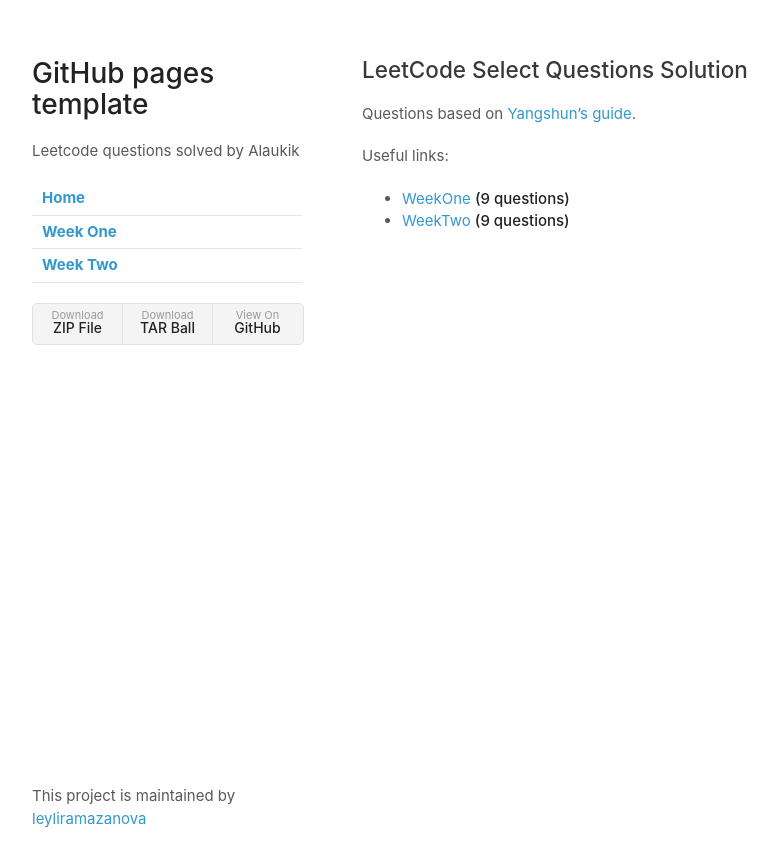
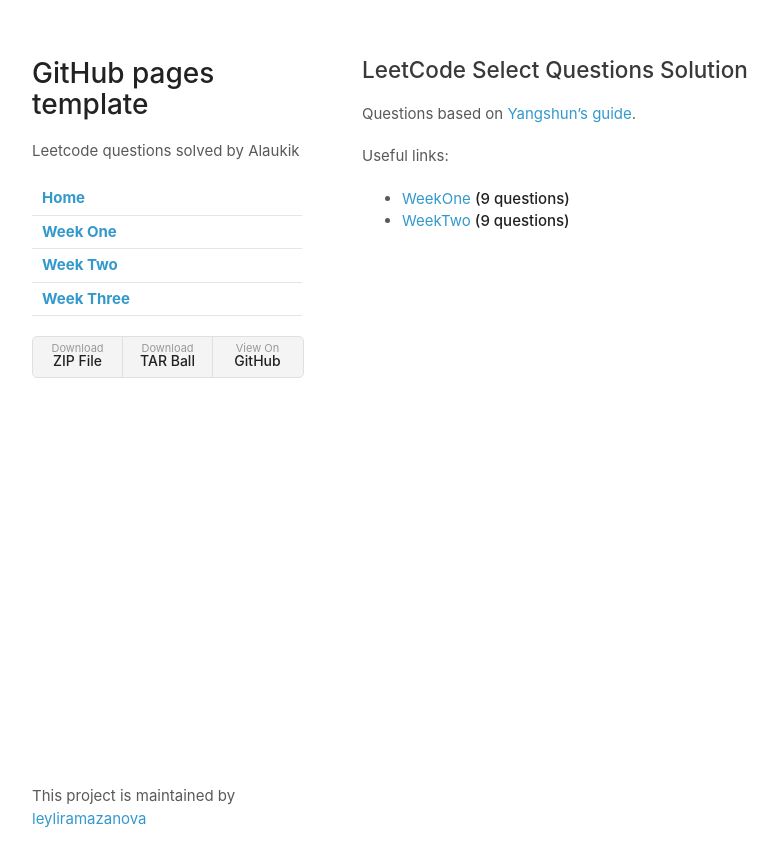
Before and after one commit to leyliramazanova/Five-Weeks-of-Leet-Code, a Jekyll site: the page built from index.md, in a window 1280 px wide. Shown: the top 867 px of the page, without its empty margins (68-846 px from the left). Built offline with Jekyll 4.4.1, drawn with Linux system fonts in a browser that asks for light colours; our own code applies the rules of GitHub Pages for plain Markdown files.

Commit message:
Update _config.yml

```diff
--- a/_config.yml
+++ b/_config.yml
@@ -9,3 +9,5 @@ navigation:
     url: weekOne
   - title: Week Two
     url: weekTwo
+  - title: Week Three
+    url: weekThree
```
